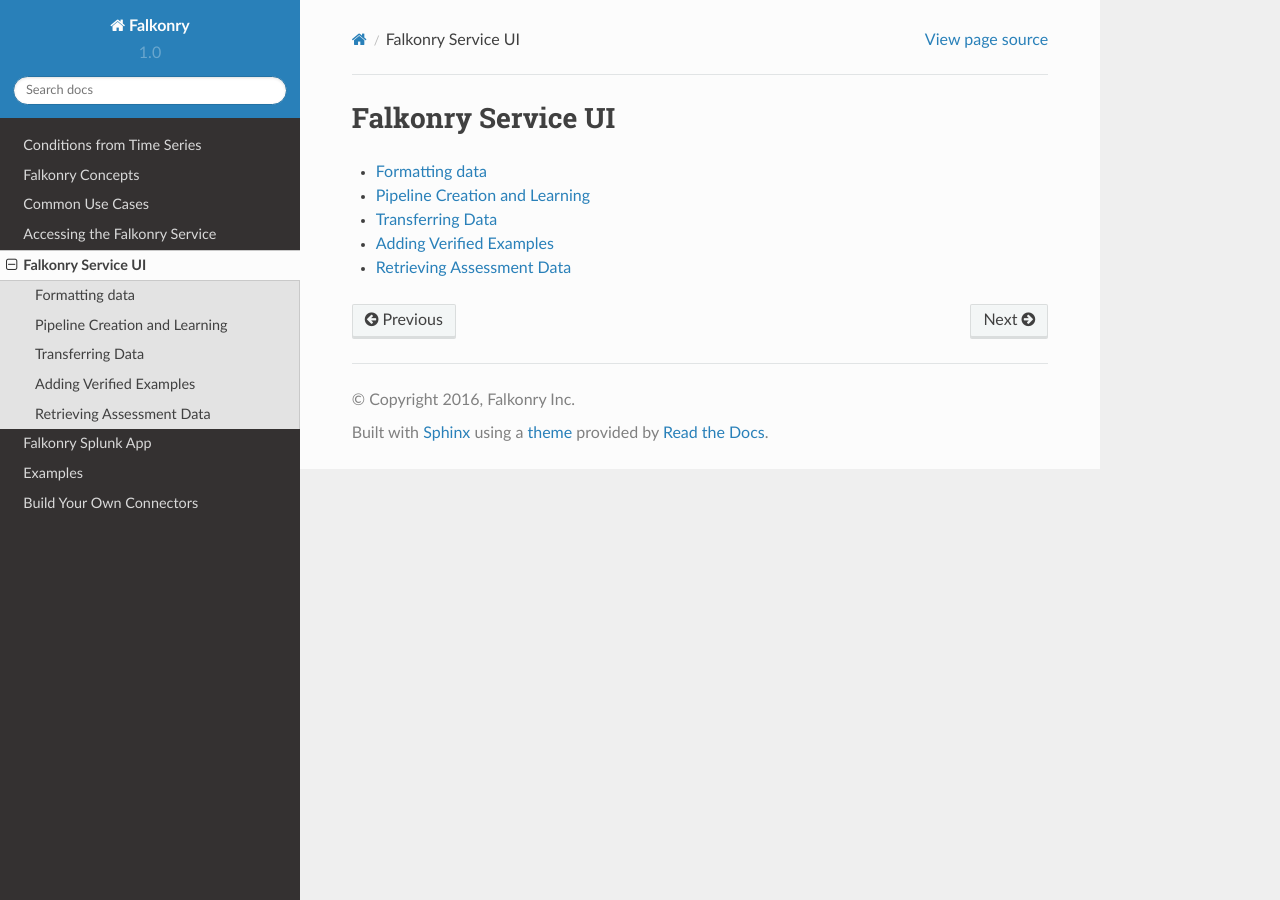
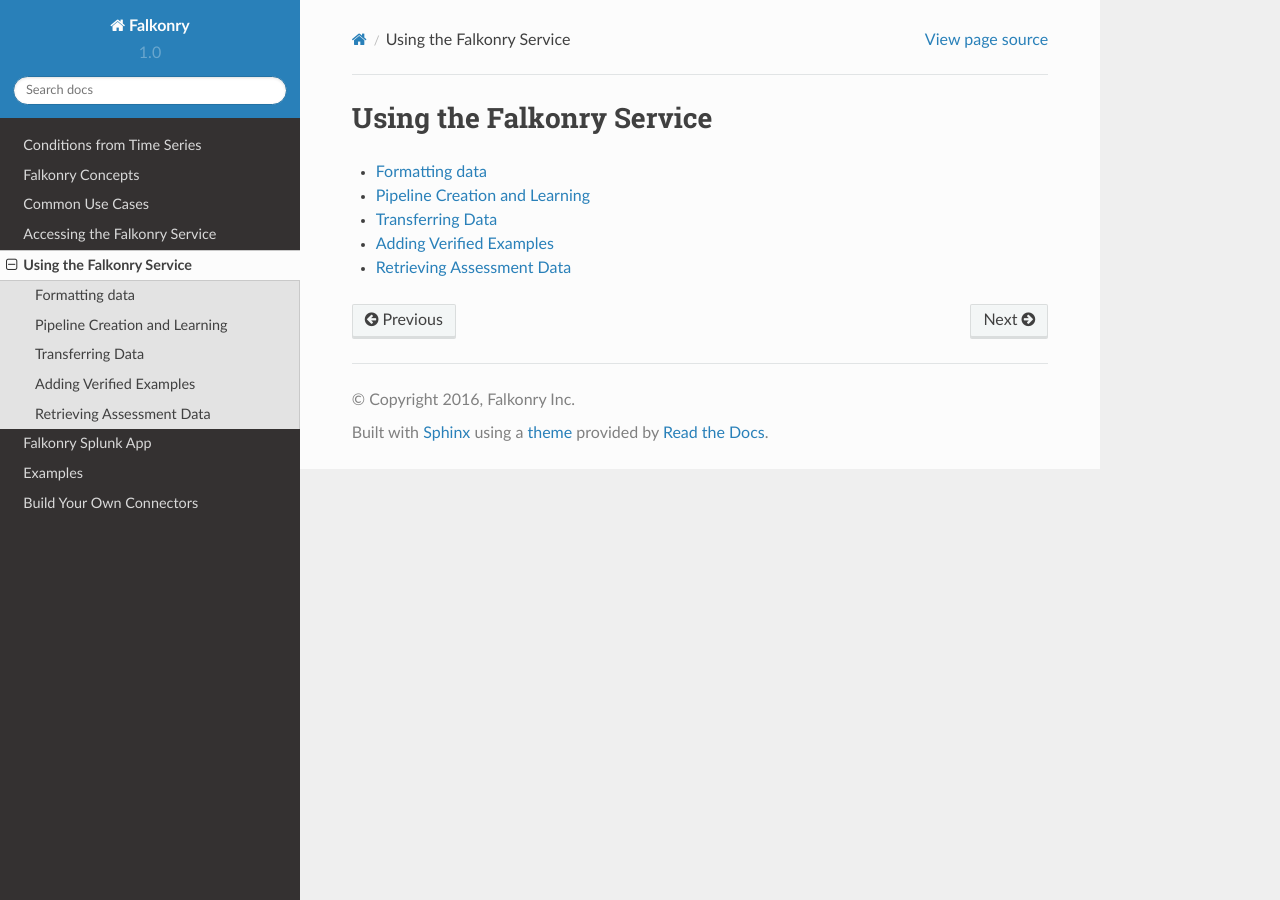
Before and after one commit to suhas-mehta/support, a Sphinx documentation site: the page built from docs/basic/index.rst, in a window 1280 px wide. Built offline with Sphinx 7.4.7 and the Read the Docs theme 2.0.0, drawn with Linux system fonts in a browser that asks for light colours.

Commit message:
title change

```diff
--- a/docs/basic/index.rst
+++ b/docs/basic/index.rst
@@ -1,4 +1,4 @@
-Falkonry Service UI
+Using the Falkonry Service
 ===================
 
 .. toctree::
```
